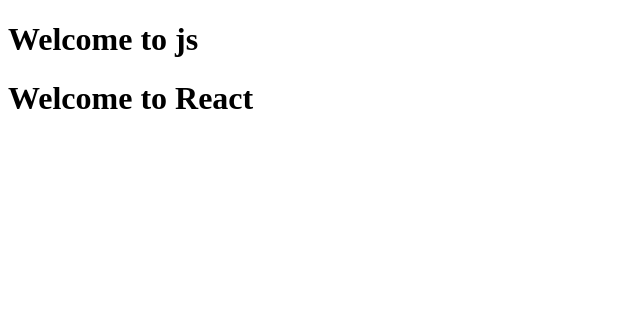
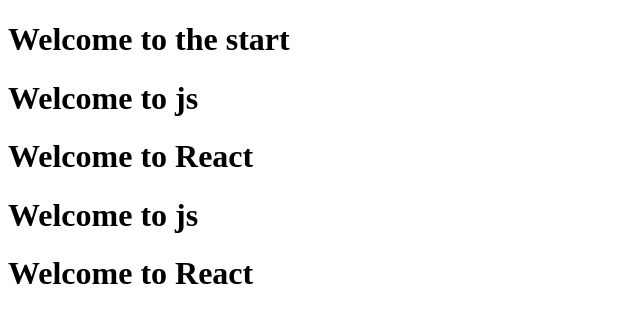
Before and after one commit to Kesavan-77/React.js, a plain HTML site: page index.html in a window 1280 px wide. Shown: the whole page, without its empty margins (0-640 px from the left). Drawn offline with nearby package versions, Linux system fonts and the light colour scheme.

Commit message:
crazy nested react elements

```diff
--- a/index.html
+++ b/index.html
@@ -9,6 +9,7 @@
 </head>
 
 <body>
+    <h1>Welcome to the start</h1>
     <div id="root">
     </div>
     <script crossorigin src="https://unpkg.com/react@18/umd/react.development.js"></script>
--- a/main.js
+++ b/main.js
@@ -13,15 +13,24 @@
  * root.render --> converts the object to tag and renders to the root id
  */
 
-const parent = React.createElement(
-  "div",
-  { id: "parent" },
+const parent = React.createElement("div", { id: "parent" }, [
   React.createElement(
     "div",
     { id: "child" },
-    [React.createElement("h1", {}, "Welcome to js"),React.createElement("h1", {}, "Welcome to React")] // for creating siblings
-  )
-);
+    [
+      React.createElement("h1", {}, "Welcome to js"),
+      React.createElement("h1", {}, "Welcome to React"),
+    ]
+  ),
+  React.createElement(
+    "div",
+    { id: "child" },
+    [
+      React.createElement("h1", {}, "Welcome to js"),
+      React.createElement("h1", {}, "Welcome to React"),
+    ] // for creating siblings
+  ),
+]);
 
 const root = ReactDOM.createRoot(document.getElementById("root"));
 
```
